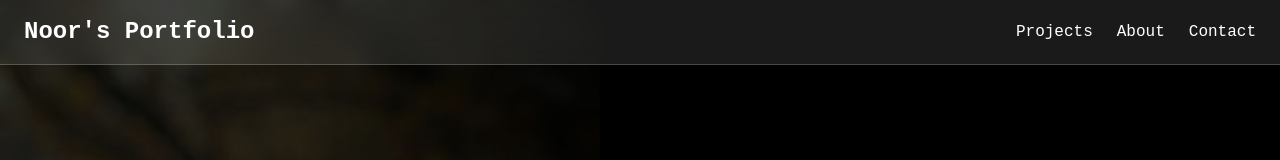
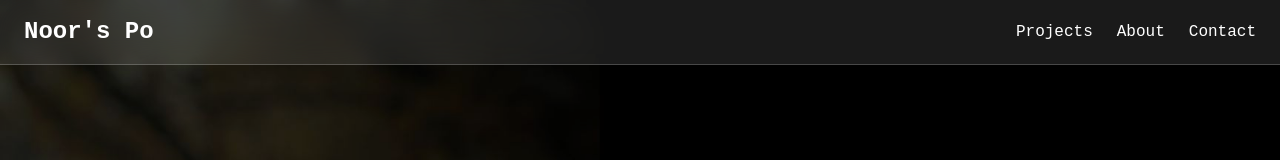
Before and after one commit to Navnoor-Singh/itsNoor, a Next.js app in the folder itsnoor/: page / in a window 1280 px wide. Shown: the top 160 px of the page. Built offline with nearby package versions, Linux system fonts and the light colour scheme.

Commit message:
typewriter effect

```diff
--- a/itsnoor/app/globals.css
+++ b/itsnoor/app/globals.css
@@ -32,6 +32,16 @@ body {
   }
 }
 
+@keyframes blink {
+  0%, 100% { opacity: 1; }
+  50% { opacity: 0; }
+}
+
+.animate-blink {
+  animation: blink 1s step-end infinite;
+}
+
+
 /* .hero-bg {
   background-image: url('/bgNoor.jpg');
   background-position: left;
--- a/itsnoor/app/page.tsx
+++ b/itsnoor/app/page.tsx
@@ -1,49 +1,98 @@
 "use client";
 
-import { useState } from "react";
+import { useState, useEffect } from "react";
 import { motion } from "framer-motion";
 import Image from "next/image";
 
 export default function Home() {
-  const [isOpen, setIsOpen] = useState(false);
+  const [isOpen, setIsOpen] = useState(false); // Define isOpen state for mobile menu
+  const [displayText, setDisplayText] = useState("");
+  const [isDeleting, setIsDeleting] = useState(false);
+  const [loopNum, setLoopNum] = useState(0);
+  const [typingSpeed, setTypingSpeed] = useState(150);
 
-  const toggleMenu = () => {
-    setIsOpen(!isOpen);
+  const text = "Noor's Portfolio"; // Your title text
+  const blink = "_";
+
+  // Typewriter effect logic
+  useEffect(() => {
+    const handleType = () => {
+      const currentIndex = displayText.length;
+
+      if (!isDeleting && currentIndex < text.length) {
+        // Typing logic
+        setDisplayText(text.substring(0, currentIndex + 1));
+      } else if (isDeleting && currentIndex > 0) {
+        // Deleting logic
+        setDisplayText(text.substring(0, currentIndex - 1));
+      }
+
+      if (!isDeleting && currentIndex === text.length) {
+        // Pause before starting to delete
+        setTimeout(() => setIsDeleting(true), 1000);
+      } else if (isDeleting && currentIndex === 0) {
+        // Reset after deleting
+        setIsDeleting(false);
+        setLoopNum(loopNum + 1);
+      }
+
+      const speed = isDeleting ? 50 : 150; // Faster speed when deleting
+      setTypingSpeed(speed);
     };
+
+    const timeout = setTimeout(handleType, typingSpeed);
+    return () => clearTimeout(timeout);
+  }, [displayText, isDeleting, loopNum, typingSpeed]);
+
 
   return (
     <main className="relative min-h-screen bg-black text-white font-sans">
       {/* Navbar */}
       <nav className="w-full py-4 bg-white bg-opacity-10 backdrop-filter backdrop-blur-lg border-b border-white border-opacity-20 fixed top-0 left-0 z-50">
         <div className="max-w-7xl mx-auto flex justify-between items-center px-6">
-          <h1 className="text-2xl font-bold text-white">Noor's Portfolio</h1>
+          {/* Typewriter Effect Title */}
+          <motion.h1
+            className="text-2xl font-bold text-white"
+            initial={{ opacity: 0 }}
+            animate={{ opacity: 1 }}
+            transition={{ duration: 1 }}
+          >
+            {displayText}
+            <span className="text-white animate-blink">{blink}</span>
+          </motion.h1>
           <div className="hidden md:flex space-x-6">
             <motion.a
               initial={{ opacity: 0, y: -50 }}
               animate={{ opacity: 1, y: 0 }}
-            transition={{ duration: 0.5}}
-             href="#projects" className="hover:text-gray-400 transition-colors text-white">
+              transition={{ duration: 0.5 }}
+              href="#projects"
+              className="hover:text-gray-400 transition-colors text-white"
+            >
               Projects
             </motion.a>
             <motion.a
               initial={{ opacity: 0, y: -50 }}
               animate={{ opacity: 1, y: 0 }}
               transition={{ duration: 0.5, delay: 0.1 }}
-             href="#about" className="hover:text-gray-400 transition-colors text-white">
+              href="#about"
+              className="hover:text-gray-400 transition-colors text-white"
+            >
               About
             </motion.a>
             <motion.a
               initial={{ opacity: 0, y: -50 }}
               animate={{ opacity: 1, y: 0 }}
               transition={{ duration: 0.5, delay: 0.2 }}
-            href="#contact" className="hover:text-gray-400 transition-colors text-white">
+              href="#contact"
+              className="hover:text-gray-400 transition-colors text-white"
+            >
               Contact
             </motion.a>
           </div>
           {/* Hamburger Icon */}
           <div className="md:hidden">
             <button
-              onClick={toggleMenu}
+              onClick={() => setIsOpen(!isOpen)} // Toggle isOpen state on click
               className="text-white focus:outline-none"
             >
               <svg
@@ -74,7 +123,7 @@ export default function Home() {
                 transition={{ duration: 0.5, delay: 0.1 }} // Slight delay for first item
                 href="#projects"
                 className="block py-2 hover:text-gray-400 transition-colors"
-        onClick={toggleMenu}
+                onClick={() => setIsOpen(false)}
               >
                 Projects
               </motion.a>
@@ -84,7 +133,7 @@ export default function Home() {
                 transition={{ duration: 0.5, delay: 0.2 }} // Increased delay for second item
                 href="#about"
                 className="block py-2 hover:text-gray-400 transition-colors"
-        onClick={toggleMenu}
+                onClick={() => setIsOpen(false)}
               >
                 About
               </motion.a>
@@ -94,14 +143,13 @@ export default function Home() {
                 transition={{ duration: 0.5, delay: 0.3 }} // Further increased delay for third item
                 href="#contact"
                 className="block py-2 hover:text-gray-400 transition-colors"
-        onClick={toggleMenu}
+                onClick={() => setIsOpen(false)}
               >
                 Contact
               </motion.a>
             </div>
           </div>
         )}
-
       </nav>
 
       {/* Hero Section with Background Image or Video */}
@@ -172,9 +220,6 @@ export default function Home() {
           </div>
         </div>
       </section>
-
-
-
 
       {/* Projects Section */}
       <section id="projects" className="max-w-7xl mx-auto py-16 px-6">
```
Lines whose indentation alone changed are shown as unchanged.
